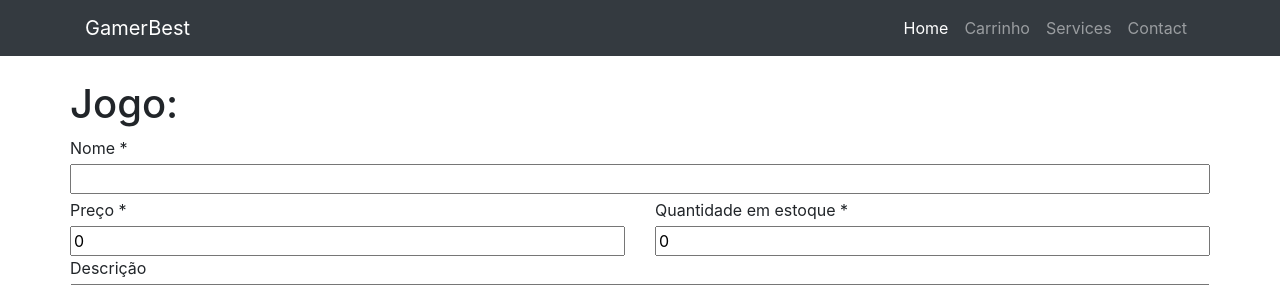
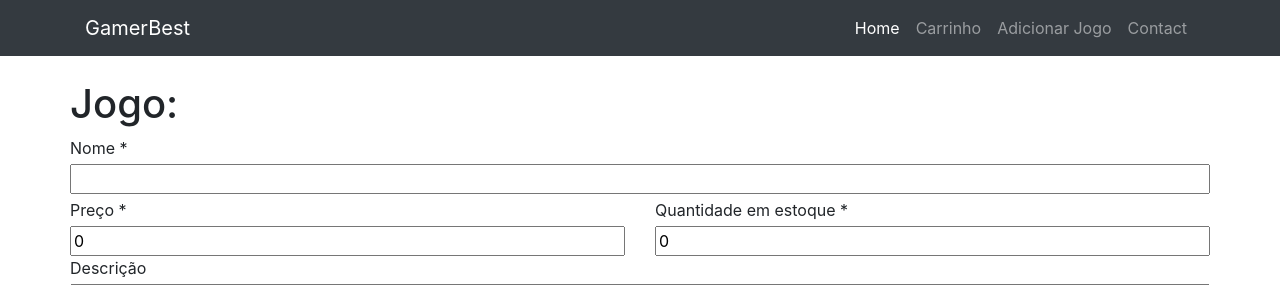
Before and after one commit to vikvik98/PI-2018.2, a Django app: page /add_jogo/ in a window 1280 px wide. Shown: the top 285 px of the page. Run offline with Django 3.2, Linux system fonts and the light colour scheme; some libraries are stand-ins or nearby versions.

Commit message:
add jogo no header

```diff
--- a/mygames/games/templates/base.html
+++ b/mygames/games/templates/base.html
@@ -24,7 +24,7 @@
                     <a class="nav-link" href="{% url 'carrinho' %}">Carrinho</a>
                 </li>
                 <li class="nav-item">
-                    <a class="nav-link" href="#">Services</a>
+                    <a class="nav-link" href="{% url 'add_jogo' %}">Adicionar Jogo</a>
                 </li>
                 <li class="nav-item">
                     <a class="nav-link" href="#">Contact</a>
```
